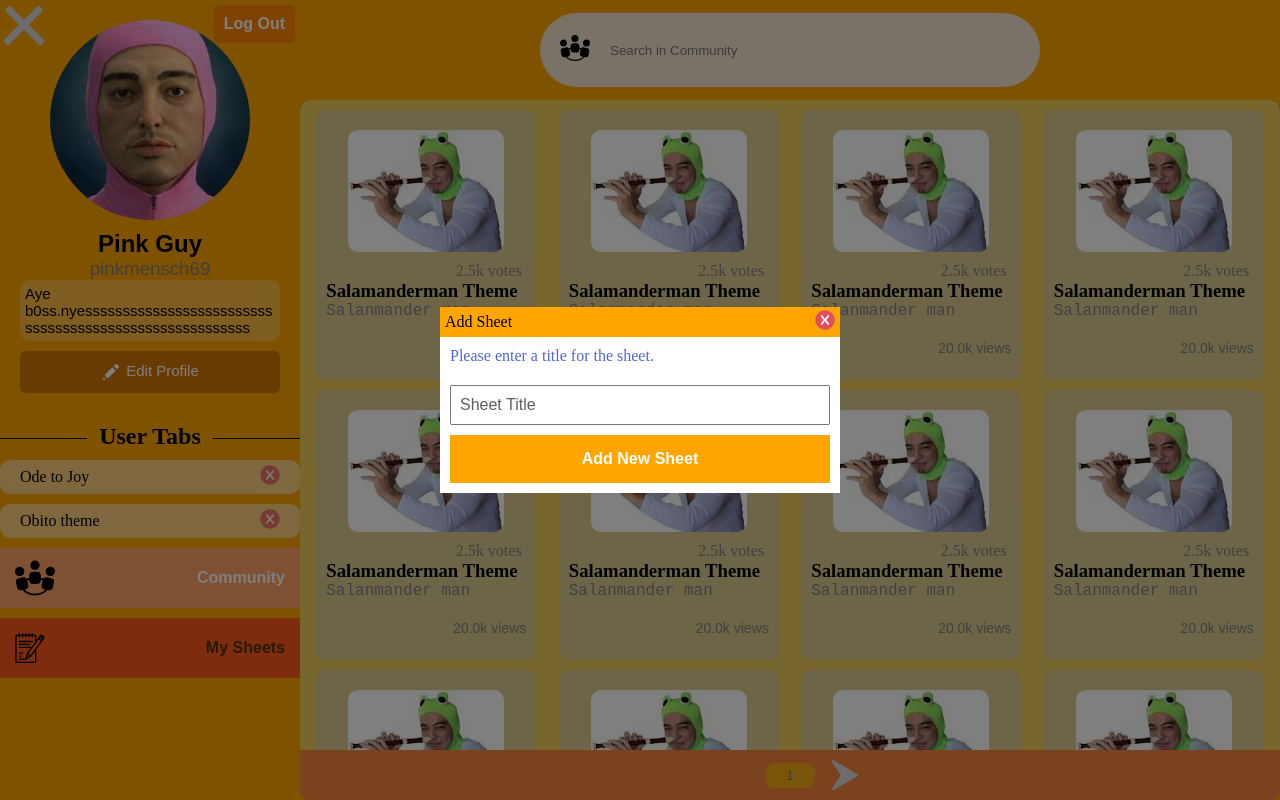
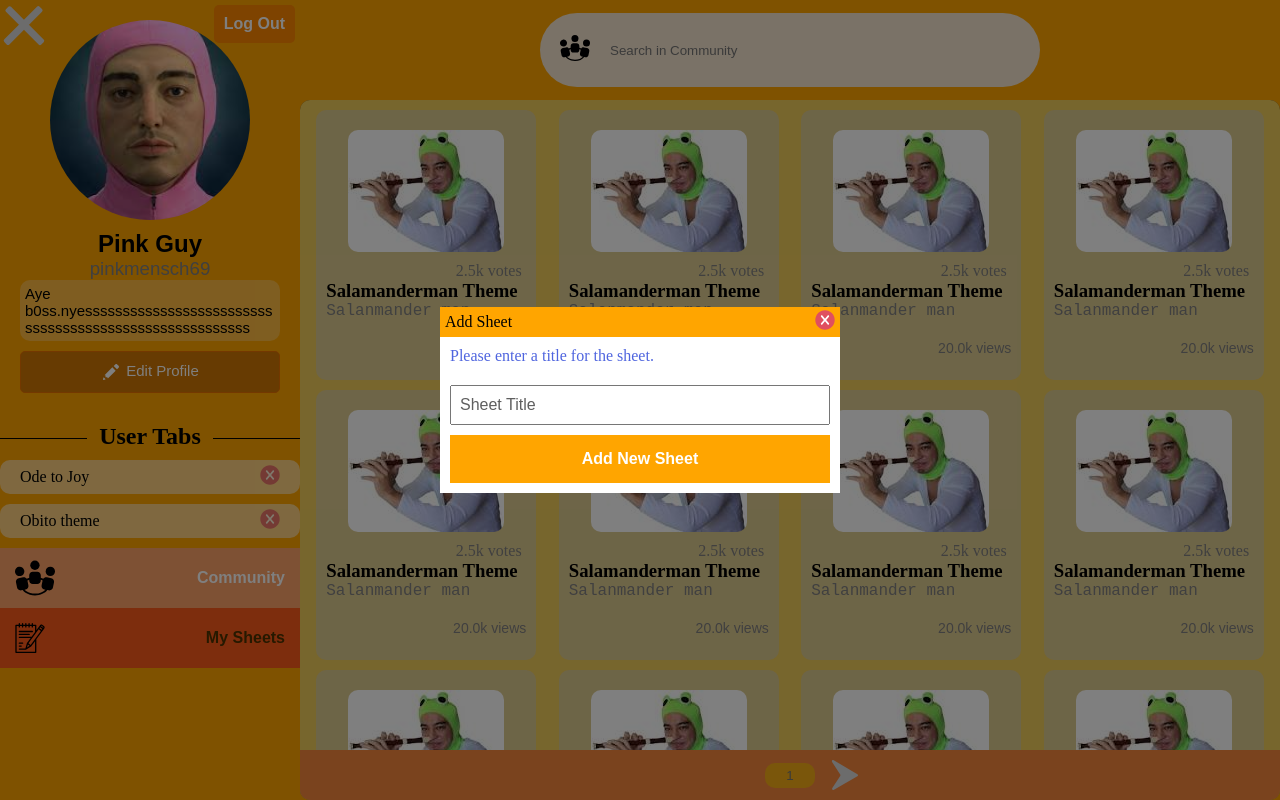
Before and after one commit to mtwangyugeng/orcarino, a Svelte app in the folder client/: page / in a window 1280 px wide. Built offline with nearby package versions, Linux system fonts and the light colour scheme.

Commit message:
removed margin for the component

```diff
--- a/client/src/assets/Components/TabWithIcon.svelte
+++ b/client/src/assets/Components/TabWithIcon.svelte
@@ -17,7 +17,6 @@
         background-color: rgb(252, 90, 26);
         height: 50px;
         width: 100%;
-        margin-bottom: 10px;
         /* border-radius: 50%; */
         display: flex;
         align-items: center;
```
